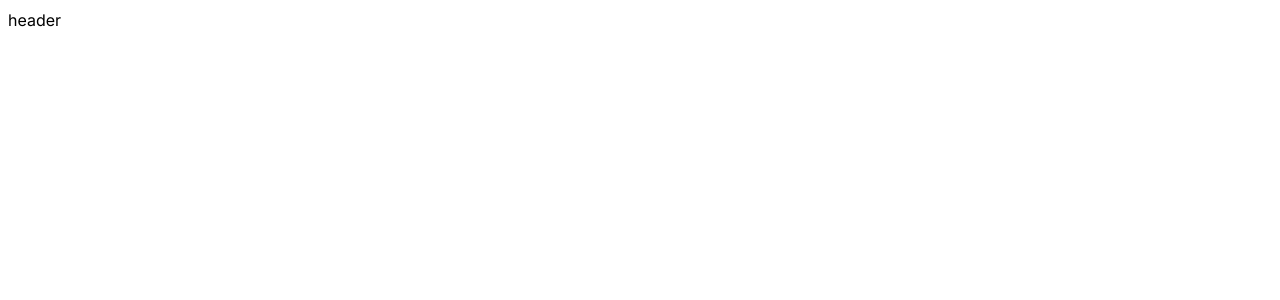
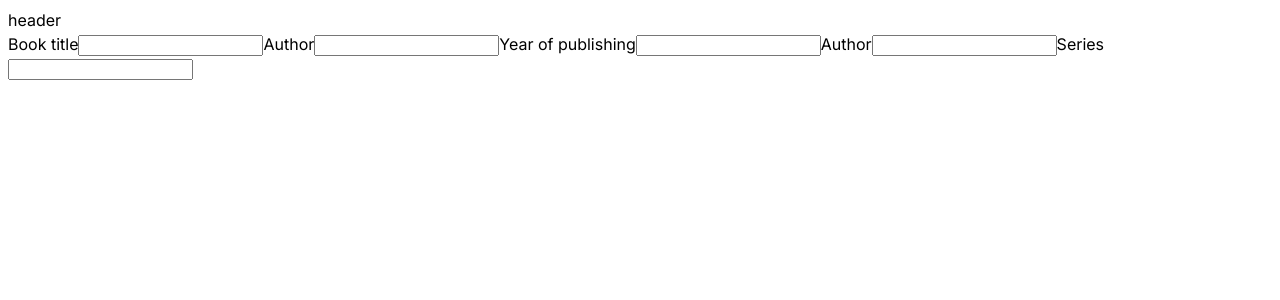
Before and after one commit to Lex-pineapple/advanced-cover-maker, a React (Vite) app: page / in a window 1280 px wide. Shown: the top 300 px of the page. Built offline with nearby package versions, Linux system fonts and the light colour scheme.

Commit message:
feat: add main form to the sider

```diff
--- a/src/components/layout/form/form-main.tsx
+++ b/src/components/layout/form/form-main.tsx
@@ -1,9 +1,8 @@
-import React from 'react';
 import { Input } from '@components/form';
 
 export function FormMain() {
   return (
-    <React.Fragment>
+    <form>
       <Input name='title' type='text'>
         Book title
       </Input>
@@ -19,6 +18,6 @@ export function FormMain() {
       <Input name='series' type='text'>
         Series
       </Input>
-    </React.Fragment>
+    </form>
   );
 }
--- a/src/components/layout/index.ts
+++ b/src/components/layout/index.ts
@@ -1 +1,2 @@
 export * from '@components/layout/header';
+export * from '@components/layout/sider';
--- a/src/components/layout/sider.tsx
+++ b/src/components/layout/sider.tsx
@@ -3,9 +3,7 @@ import { FormMain } from '@components/layout/form/form-main';
 export function Sider() {
   return (
     <div className='sider'>
-      <form>
-        <FormMain />
-      </form>
+      <FormMain />
     </div>
   );
 }
--- a/src/views/main/main-view.tsx
+++ b/src/views/main/main-view.tsx
@@ -1,9 +1,10 @@
-import { Header } from '@components/layout';
+import { Header, Sider } from '@components/layout';
 
 export function MainView() {
-    return (
-        <div className='main'>
-            <Header />
-        </div>
-    );
+  return (
+    <div className='main'>
+      <Header />
+      <Sider />
+    </div>
+  );
 }
```
